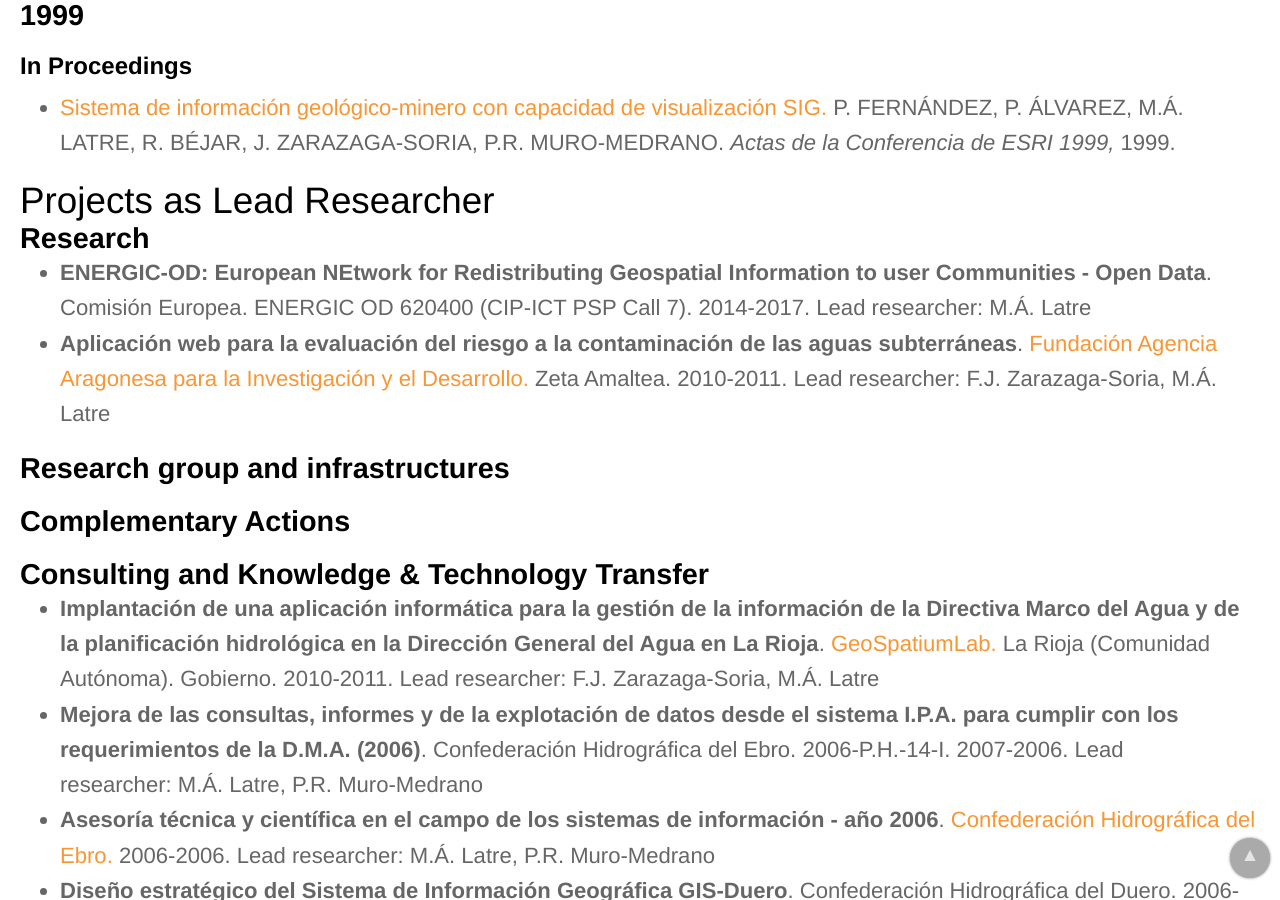
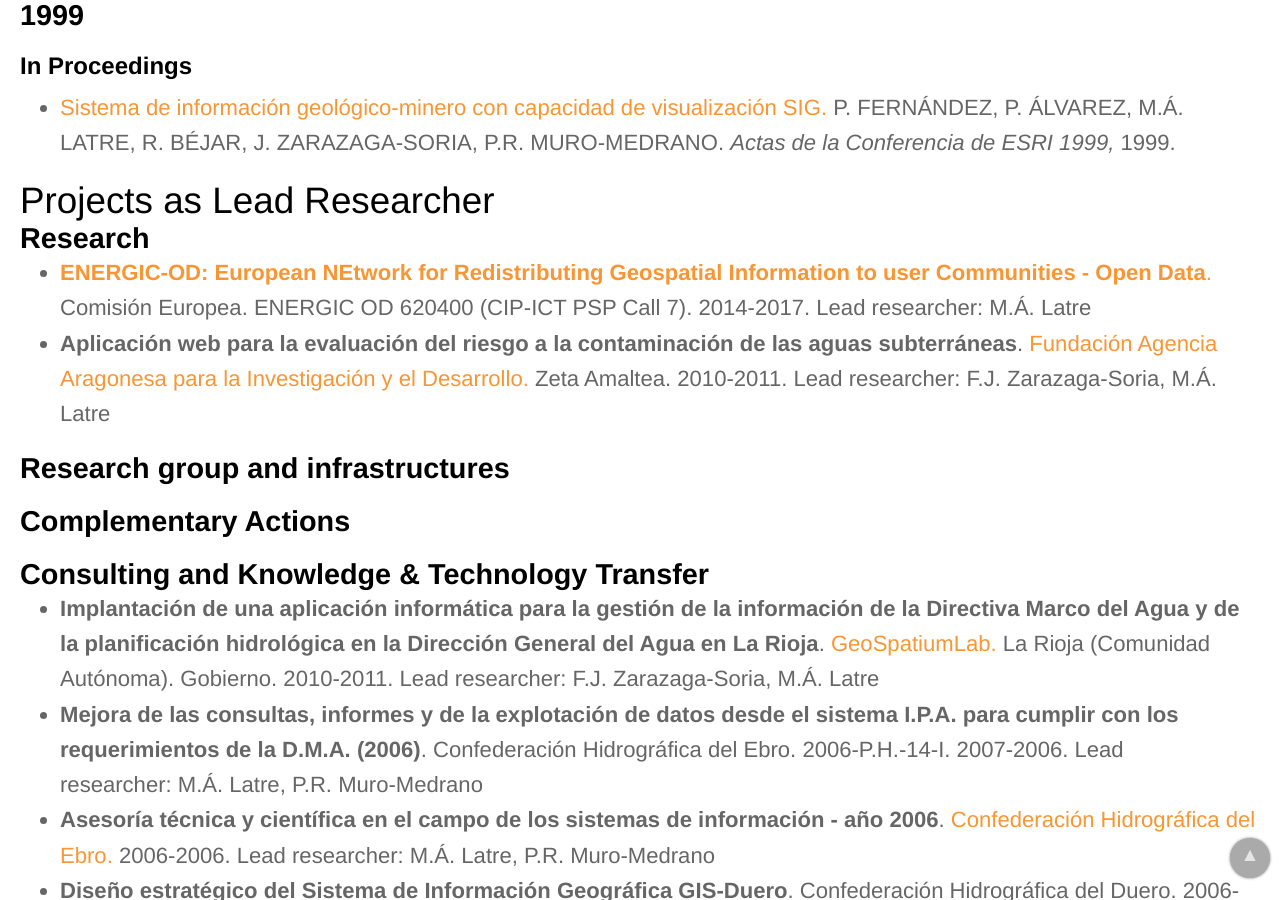
Before and after one commit to IAAA-Lab/IAAA-Lab.github.io, a Jekyll site: the page built from _staff/latre.md, in a window 1280 px wide and 900 px high, scrolled down 11475 px. Built offline with Jekyll 4.4.1, drawn with Linux system fonts in a browser that asks for light colours; some of the changed lines change nothing that is shown.

Commit message:
Inclusión de enlaces a URL de proyectos

```diff
--- a/_data/projects-research.yml
+++ b/_data/projects-research.yml
@@ -22,6 +22,7 @@
   years: 2015-2016
   main_researcher: F.J. Zarazaga-Soria
 - title: "ENERGIC-OD: European NEtwork for Redistributing Geospatial Information to user Communities - Open Data"
+  url: https://www.energic-od.eu/
   organizations:
   - organization: Comisión Europea
   reference: ENERGIC OD 620400 (CIP-ICT PSP Call 7)
@@ -50,6 +51,7 @@
   years: 2013-2015
   main_researcher: F.J. Zarazaga-Soria
 - title: "WE@EU: Water Efficiency in European Urban Areas"
+  url: http://www.weateu.eu/
   organizations:
   - organization: Comisión Europea
   reference: REGIONS-CT-2013-320007-WE@EU (7FP-REGIONS-2012-2013-1, Transnational cooperation between regional research-driven clusters, Programme CAPACITIES, Theme Regions of Knowledge)
@@ -156,12 +158,14 @@
   years: 2009-2009
   main_researcher: F.J. Zarazaga-Soria, F.J. Lopez-Pellicer
 - title: "EuroGeoSource, EU Information and Policy Support System for Sustainable Supply of Europe with Energy and Mineral Resources"
+  url: http://www.eurogeosource.eu/
   organizations:
   - organization: Comisión Europea
   reference: CIP-ICT-PSP-2009-3 (7FP, ICT Policy Support Programme, Theme 6 - Public Sector Information)
   years: 2009-2012
   main_researcher: F.J. Zarazaga-Soria
 - title: "EURADIN: European Addresses Infrastructure. Desarrollo de las herramientas de creación de metadatos en el proyecto EURADIN con destino al Centro Nacional de Información Geográfica"
+  url: https://inspire.ec.europa.eu/SDICS/euradin
   organizations:
   - organization: Comisión Europea
   years: 2008-2010
@@ -203,6 +207,7 @@
   years: 2008-2008
   main_researcher: J. Nogueras-Iso
 - title: "EuroGEOSS, a European approach to GEOSS"
+  url: http://www.eurogeoss.eu/
   organizations:
   - organization: Comisión Europea
   years: 2008-2011
```
